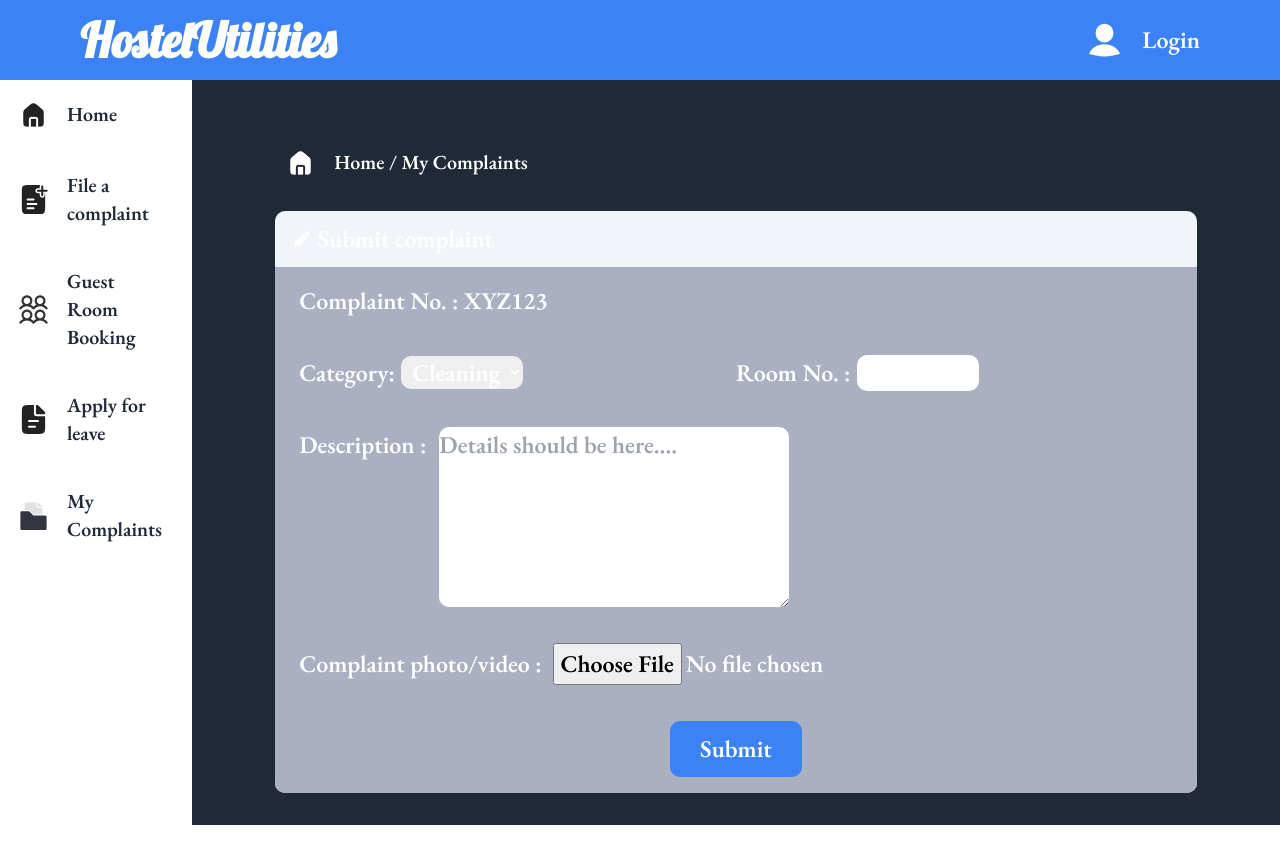
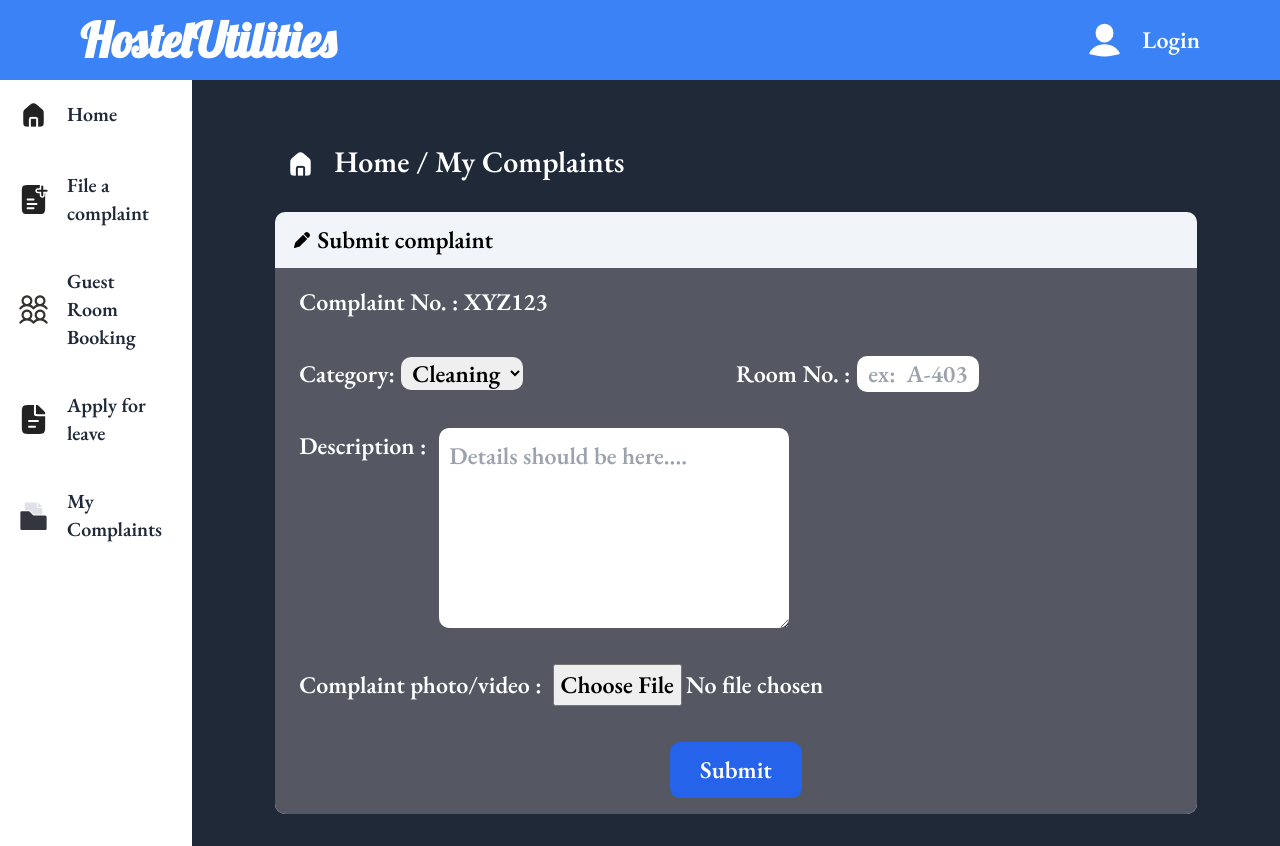
Before and after one commit to shreyashkatkar07/Hostel_Utilities, a React (Vite) app: page /filecomplaint in a window 1280 px wide. Before the commit the page ends 825 px from the top, so only its background shows below. Built offline with nearby package versions, Linux system fonts and the light colour scheme.

Commit message:
bugs fixed in file-complaint

```diff
--- a/src/App.css
+++ b/src/App.css
@@ -3,3 +3,20 @@
 @tailwind base;
 @tailwind components;
 @tailwind utilities;
+
+.header
+{
+    position: relative;
+    animation-name: xyz,xyz2;
+    animation-duration: 1s;
+}
+@keyframes xyz
+{
+    0%{opacity: 0};
+    100%{opacity: 1};
+}
+/* @keyframes xyz2
+{
+    0%{top: -500px};
+    100%{top: 0px};
+} */
--- a/src/components/FileComplaint.jsx
+++ b/src/components/FileComplaint.jsx
@@ -1,5 +1,5 @@
 import { FontAwesomeIcon } from "@fortawesome/react-fontawesome";
-import { faPen, faHouse } from "@fortawesome/free-solid-svg-icons";
+import { faPen } from "@fortawesome/free-solid-svg-icons";
 import homeimg from "./../assets/svg/Home-white.png";
 import React from "react";
 
@@ -17,9 +17,9 @@ const FileComplaint = () => {
             color: "white",
           }}
         >
-          <div className="path p-2 flex items-center text-xl">
+          <div className="path p-2 flex items-center text-xl header">
           <img src={homeimg} alt="home" />
-          <p className="pl-4">Home / My Complaints</p>
+          <p className="pl-4 text-3xl">Home / My Complaints</p>
         </div>
         </div>
       </center>
@@ -30,7 +30,7 @@ const FileComplaint = () => {
       <br />
       <div className="flex justify-center">
         <div className=" w-[90%] bg-slate-100" style={{ borderRadius: "10px" }}>
-          <div className="flex items-center p-3">
+          <div className="flex items-center p-3 text-black">
             &nbsp;&nbsp;
             <FontAwesomeIcon icon={faPen} />
             &nbsp;&nbsp;
@@ -38,7 +38,7 @@ const FileComplaint = () => {
           </div>
           <div
             style={{
-              backgroundColor: "#aaafc1",
+              backgroundColor: "rgb(85, 88, 98)",
               borderBottomLeftRadius: "10px",
               borderBottomRightRadius: "10px",
             }}
@@ -58,6 +58,7 @@ const FileComplaint = () => {
                       marginLeft: "0.5vw",
                       minWidth: "122px",
                       borderRadius: "10px",
+                      color:'black'
                     }}
                   >
                     <option value="cleaning">Cleaning</option>
@@ -71,13 +72,16 @@ const FileComplaint = () => {
                     type="text"
                     name="roomno"
                     id="roomno"
+                    placeholder="ex:  A-403"
                     style={{
                       marginLeft: "0.5vw",
                       width: "25%",
                       minWidth: "122px",
                       textAlign: "center",
                       borderRadius: "10px",
+                      color:'black'
                     }}
+                    required
                   />
                 </div>
               </div>
@@ -89,6 +93,8 @@ const FileComplaint = () => {
                     marginLeft: "1vw",
                     borderRadius: "10px",
                     width: "40%",
+                    color:'black',
+                    padding:'10px'
                   }}
                   name="description"
                   id="description"
@@ -107,9 +113,10 @@ const FileComplaint = () => {
               <br />
               <center>
                 <button
+                className=" bg-blue-600 hover:bg-blue-700"
                   type="submit"
                   style={{
-                    backgroundColor: "#3b82f6",
+                    // backgroundColor: "#3b82f6",
                     padding: "10px",
                     borderRadius: "10px",
                     width: "15%",
```
